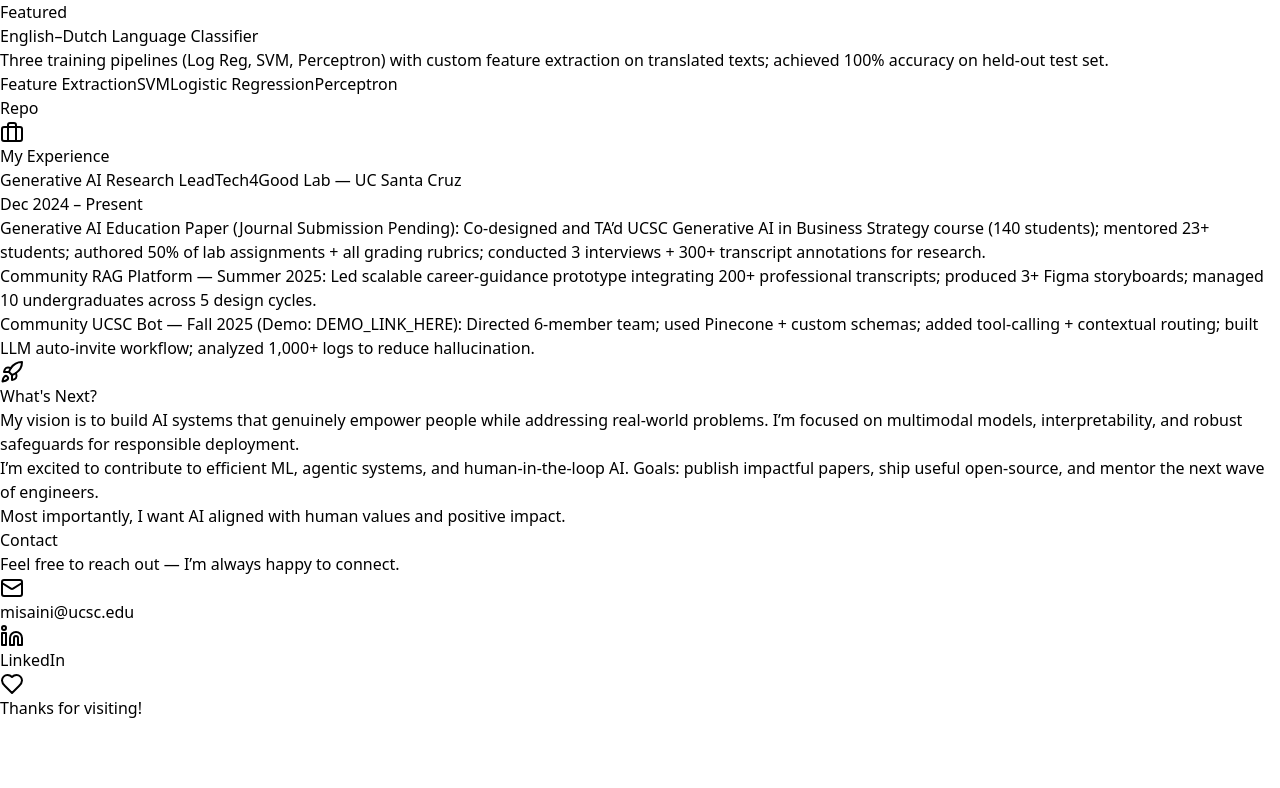
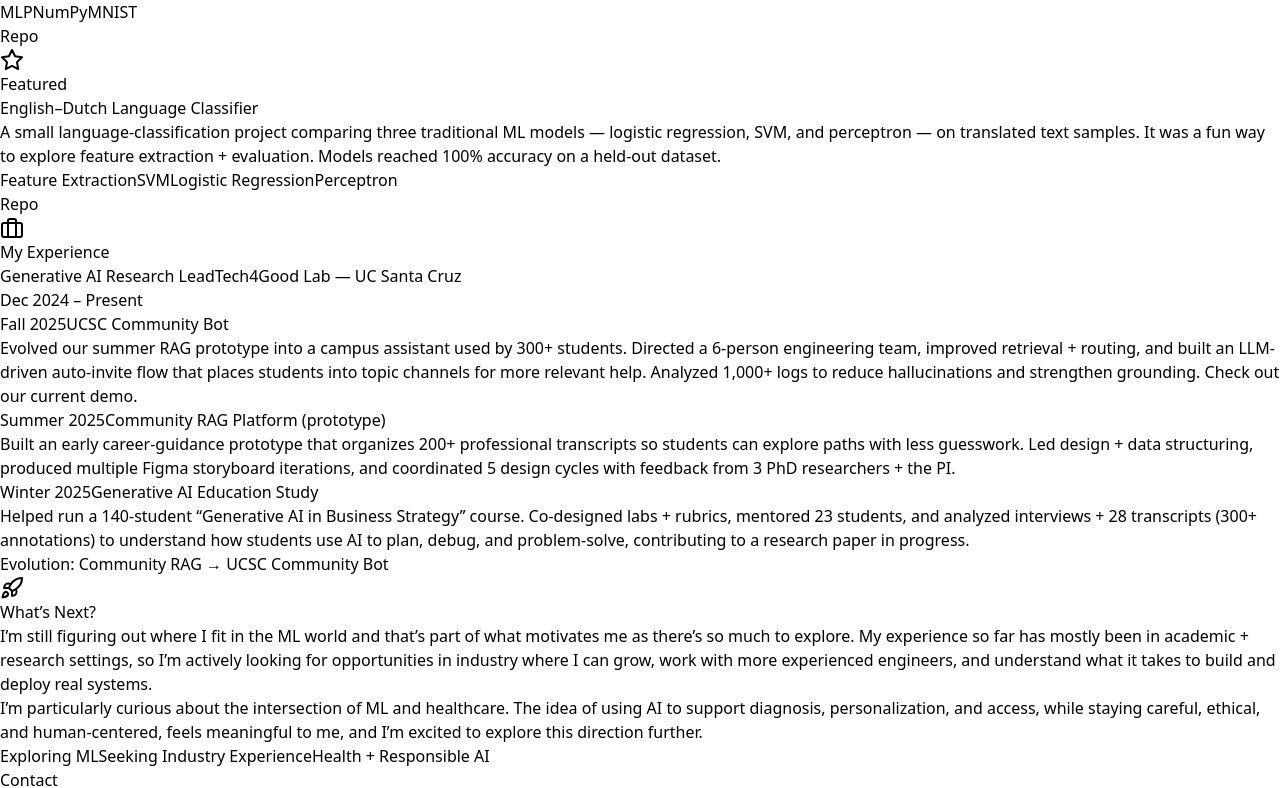
Before and after one commit to Simba4077/personal_site, a React (Vite) app: page / in a window 1280 px wide. Shown: the part 912-1700 px from the top of the page. Before the commit the page ends 1632 px from the top, so only its background shows below. Built offline with nearby package versions, Linux system fonts and the light colour scheme.

Commit message:
Initial commit

```diff
--- a/src/App.tsx
+++ b/src/App.tsx
@@ -54,11 +54,11 @@
             {
                 title: "AddIt — Event Poster → Google Calendar (Streamlit + Gemini)",
                 summary:
-                    "AI workflow to parse event posters → extract title/time/location → auto-create Google Calendar events. ~80% time reduction (≈30–60s → under 10s). ~95%+ field-extraction accuracy across ~50 posters; Streamlit UI for verify/edit; robust parsing+error handling.",
+                    "A lightweight tool that helps students turn event posters into Google Calendar events in just a few seconds. Instead of manually typing details from flyers, AddIt extracts the title, date, time, and location, then drafts an event for quick review + save. Built originally in Streamlit with Gemini; helped reduce the typical “poster → calendar” workflow from about a minute to under 10 seconds.",
                 tags: ["LLMs", "Python", "Streamlit", "Google Calendar API"],
                 links: {
                     demo: "DEMO_LINK_HERE",
-                    repo: "REPO_LINK_HERE",
+                    repo: "https://github.com/Simba4077/Add-It",
                     doc: "DOC_LINK_HERE",
                 },
                 featuredColor: "emerald",
@@ -66,25 +66,25 @@
             {
                 title: "NumPy CNN — CIFAR-10 Image Classifier",
                 summary:
-                    "Built CNN from first principles (conv/pool/activations/FC) using NumPy with full train/val/test pipeline + metrics. Achieved ~50–60% on CIFAR-10.",
+                    "A simple experiments-driven project where I implemented core CNN operations (convolution, pooling, activations, fully-connected layers) from scratch in NumPy. I wanted to better understand how image classifiers work under the hood — not just call a library. The model reached ~50–60% accuracy on CIFAR-10.",
                 tags: ["Python", "CNN", "NumPy", "ML"],
-                links: { demo: "DEMO_LINK_HERE", repo: "REPO_LINK_HERE", doc: "DOC_LINK_HERE" },
+                links: { demo: "DEMO_LINK_HERE", repo: "https://github.com/Simba4077/Convolutional-Neural-Network", doc: "DOC_LINK_HERE" },
                 featuredColor: "sky",
             },
             {
                 title: "MLP MNIST Classifier — Training Pipeline",
                 summary:
-                    "Minimal MLP training loop (split, batching, accuracy/loss) + preprocessing (normalization/reshape). >97% accuracy on MNIST.",
+                    "A minimal handwritten-digit classifier trained on MNIST using a custom MLP training loop. Focused on understanding data prep, batching, accuracy + loss tracking, and model evaluation. Achieved >97% accuracy.",
                 tags: ["MLP", "NumPy", "MNIST"],
-                links: { demo: "DEMO_LINK_HERE", repo: "REPO_LINK_HERE", doc: "DOC_LINK_HERE" },
+                links: { demo: "DEMO_LINK_HERE", repo: "https://github.com/Simba4077/MLP-MNIST-Classifier", doc: "DOC_LINK_HERE" },
                 featuredColor: "emerald",
             },
             {
                 title: "English–Dutch Language Classifier",
                 summary:
-                    "Three training pipelines (Log Reg, SVM, Perceptron) with custom feature extraction on translated texts; achieved 100% accuracy on held-out test set.",
+                    "A small language-classification project comparing three traditional ML models — logistic regression, SVM, and perceptron — on translated text samples. It was a fun way to explore feature extraction + evaluation. Models reached 100% accuracy on a held-out dataset.",
                 tags: ["Feature Extraction", "SVM", "Logistic Regression", "Perceptron"],
-                links: { demo: "DEMO_LINK_HERE", repo: "REPO_LINK_HERE", doc: "DOC_LINK_HERE" },
+                links: { demo: "DEMO_LINK_HERE", repo: "https://github.com/Simba4077/English-Dutch-Classification", doc: "DOC_LINK_HERE" },
                 featuredColor: "sky",
             },
         ],
@@ -97,14 +97,84 @@
         company: "Tech4Good Lab — UC Santa Cruz",
         range: "Dec 2024 – Present",
         bullets: [
-                "Generative AI Education Paper (Journal Submission Pending): Co-designed and TA’d UCSC Generative AI in Business Strategy course (140 students); mentored 23+ students; authored 50% of lab assignments + all grading rubrics; conducted 3 interviews + 300+ transcript annotations for research.",
-                "Community RAG Platform — Summer 2025: Led scalable career-guidance prototype integrating 200+ professional transcripts; produced 3+ Figma storyboards; managed 10 undergraduates across 5 design cycles.",
-                "Community UCSC Bot — Fall 2025 (Demo: DEMO_LINK_HERE): Directed 6-member team; used Pinecone + custom schemas; added tool-calling + contextual routing; built LLM auto-invite workflow; analyzed 1,000+ logs to reduce hallucination.",
+        // FALL 2025 — UCSC Community Bot
+        (
+            <>
+            <div className="flex gap-2 items-start">
+                <span className="mt-1 inline-flex items-center rounded-full px-2 py-0.5 text-xs font-medium bg-emerald-100 text-emerald-800 dark:bg-emerald-900/40 dark:text-emerald-200">
+                Fall 2025
+                </span>
+                <span className="font-semibold">UCSC Community Bot</span>
+            </div>
+            <div className="ml-2 mt-1 text-sm opacity-90 border-l-2 border-emerald-400 pl-4">
+                Evolved our summer RAG prototype into a campus assistant used by 300+ students. Directed a 6-person
+                engineering team, improved retrieval + routing, and built an LLM-driven auto-invite flow that places
+                students into topic channels for more relevant help. Analyzed 1,000+ logs to reduce hallucinations and
+                strengthen grounding.{" "}
+                <a
+                href="https://drive.google.com/file/d/1FqvDF3aC3a-GJtuVDR3YyWkuZmup6CzL/view?usp=sharing"
+                target="_blank"
+                rel="noreferrer"
+                className="underline text-sky-700 dark:text-sky-300"
+                >
+                Check out our current demo
+                </a>
+                .
+            </div>
+            </>
+        ),
+
+        // SUMMER 2025 — Community RAG Platform
+        (
+            <>
+            <div className="flex gap-2 items-start mt-4">
+                <span className="mt-1 inline-flex items-center rounded-full px-2 py-0.5 text-xs font-medium bg-emerald-100 text-emerald-800 dark:bg-emerald-900/40 dark:text-emerald-200">
+                Summer 2025
+                </span>
+                <span className="font-semibold">Community RAG Platform (prototype)</span>
+            </div>
+            <div className="ml-2 mt-1 text-sm opacity-90 border-l-2 border-emerald-400 pl-4">
+                Built an early career-guidance prototype that organizes 200+ professional transcripts so students can
+                explore paths with less guesswork. Led design + data structuring, produced multiple Figma storyboard
+                iterations, and coordinated 5 design cycles with feedback from 3 PhD researchers + the PI.
+            </div>
+            </>
+        ),
+
+        // WINTER 2024 → Actually Winter 2025 (but leaving as requested)
+        (
+            <>
+            <div className="flex gap-2 items-start mt-4">
+                <span className="mt-1 inline-flex items-center rounded-full px-2 py-0.5 text-xs font-medium bg-emerald-100 text-emerald-800 dark:bg-emerald-900/40 dark:text-emerald-200">
+                Winter 2025
+                </span>
+                <span className="font-semibold">Generative AI Education Study</span>
+            </div>
+            <div className="ml-2 mt-1 text-sm opacity-90 border-l-2 border-emerald-400 pl-4">
+                Helped run a 140-student “Generative AI in Business Strategy” course. Co-designed labs + rubrics,
+                mentored 23 students, and analyzed interviews + 28 transcripts (300+ annotations) to understand how
+                students use AI to plan, debug, and problem-solve, contributing to a research paper in progress.
+            </div>
+            </>
+        ),
+
+        // Optional evolution marker
+        (
+            <div className="mt-4 text-xs italic opacity-80 ml-2">
+            Evolution: <span className="font-medium">Community RAG → UCSC Community Bot</span>
+            </div>
+        ),
         ],
+
+        links: {
+        demo: "https://drive.google.com/file/d/1FqvDF3aC3a-GJtuVDR3YyWkuZmup6CzL/view?usp=sharing",
+        },
         accent: "emerald",
-            demo: "DEMO_LINK_HERE",
+        demo: "https://drive.google.com/file/d/1FqvDF3aC3a-GJtuVDR3YyWkuZmup6CzL/view?usp=sharing",
     },
     ];
+
+
 
     return (
         <div className="min-h-screen bg-gradient-to-br from-emerald-50 via-sky-50 to-emerald-50 dark:from-gray-950 dark:via-gray-950 dark:to-gray-950">
@@ -122,7 +192,7 @@
                         <a href="#contact" className="text-gray-700 dark:text-gray-200 hover:text-emerald-600 transition">Contact</a>
                         <a
                             id="resume-btn"
-                            href="/Mira_Saini_Resume.pdf" // Replace with your file path
+                            href="/Mira_Saini_Resume_2025.pdf" // Replace with your file path
                             target="_blank"
                             rel="noreferrer"
                             className="inline-flex items-center gap-2 rounded-full border border-emerald-300 dark:border-emerald-700 px-3 py-1.5 text-emerald-700 dark:text-emerald-200 hover:bg-emerald-50 dark:hover:bg-emerald-900/40 transition"
@@ -148,7 +218,7 @@
                     <div className="mt-6 flex sm:hidden justify-center gap-3">
                         <a
                             id="resume-btn-mobile"
-                            href="/Mira_Saini_Resume.pdf"
+                            href="/Mira_Saini_Resume_2025.pdf"
                             target="_blank"
                             rel="noreferrer"
                             className="inline-flex items-center gap-2 rounded-full border border-emerald-300 px-4 py-2 text-emerald-700 hover:bg-emerald-50"
@@ -240,8 +310,8 @@
                                     <span className="text-sm font-semibold text-emerald-600 dark:text-emerald-300">{x.range}</span>
                                 </div>
                                 <ul className="list-disc pl-5 text-gray-700 dark:text-gray-300 space-y-2 text-sm sm:text-base">
-                                    {x.bullets.map((b) => (
-                                        <li key={b}>{b}</li>
+                                    {x.bullets.map((b, idx) => (
+                                        <li key={idx}>{b}</li>
                                     ))}
                                 </ul>
                             </article>
@@ -251,22 +321,49 @@
 
                 {/* Future */}
                 <section id="future" className="mb-16">
-                    <div className="bg-gradient-to-br from-emerald-500 via-sky-500 to-emerald-600 rounded-3xl p-8 sm:p-12 text-white shadow-xl">
+                <div className="bg-gradient-to-br from-emerald-500 via-sky-500 to-emerald-600 rounded-3xl p-8 sm:p-12 text-white shadow-xl relative overflow-hidden">
+
+                    {/* floating glow */}
+                    <div className="absolute inset-0 pointer-events-none opacity-20 bg-[radial-gradient(circle_at_top_left,white,transparent_60%)]" />
+
+                    {/* Header */}
                     <div className="flex items-center gap-3 mb-6">
-                            <Rocket className="w-8 h-8" />
-                            <h3 className="text-2xl sm:text-3xl font-bold">What's Next?</h3>
+                    <Rocket className="w-8 h-8 animate-pulse" />
+                    <h3 className="text-2xl sm:text-3xl font-bold tracking-tight">
+                        What’s Next?
+                    </h3>
                     </div>
-                        <div className="space-y-4 text-base sm:text-lg leading-relaxed">
+
+                    {/* Content */}
+                    <div className="space-y-6 text-base sm:text-lg leading-relaxed">
+
                     <p>
-                                My vision is to build AI systems that genuinely empower people while addressing real-world problems. I’m focused on multimodal models,
-                                interpretability, and robust safeguards for responsible deployment.
+                        I’m still figuring out where I fit in the ML world and that’s part of what
+                        motivates me as there’s so much to explore. My experience so far has mostly been
+                        in academic + research settings, so I’m actively looking for opportunities in
+                        industry where I can grow, work with more experienced engineers, and understand
+                        what it takes to build and deploy real systems.
                     </p>
+
                     <p>
-                                I’m excited to contribute to efficient ML, agentic systems, and human-in-the-loop AI. Goals: publish impactful papers, ship useful open-source,
-                                and mentor the next wave of engineers.
+                        I’m particularly curious about the intersection of ML and healthcare.
+                        The idea of using AI to support diagnosis, personalization, and access,
+                        while staying careful, ethical, and human-centered, feels meaningful to me, and
+                        I’m excited to explore this direction further.
                     </p>
-                            <p>Most importantly, I want AI aligned with human values and positive impact.</p>
+
                     </div>
+
+                    {/* subtle divider */}
+                    <div className="my-8 h-px bg-white/20" />
+
+                    {/* Highlight chips */}
+                    <div className="flex flex-wrap gap-2 text-sm font-medium opacity-90">
+                    <span className="bg-white/20 px-3 py-1 rounded-full">Exploring ML</span>
+                    <span className="bg-white/20 px-3 py-1 rounded-full">Seeking Industry Experience</span>
+                    <span className="bg-white/20 px-3 py-1 rounded-full">Health + Responsible AI</span>
+                    </div>
+
                 </div>
                 </section>
 
```
Lines whose indentation alone changed are shown as unchanged.
